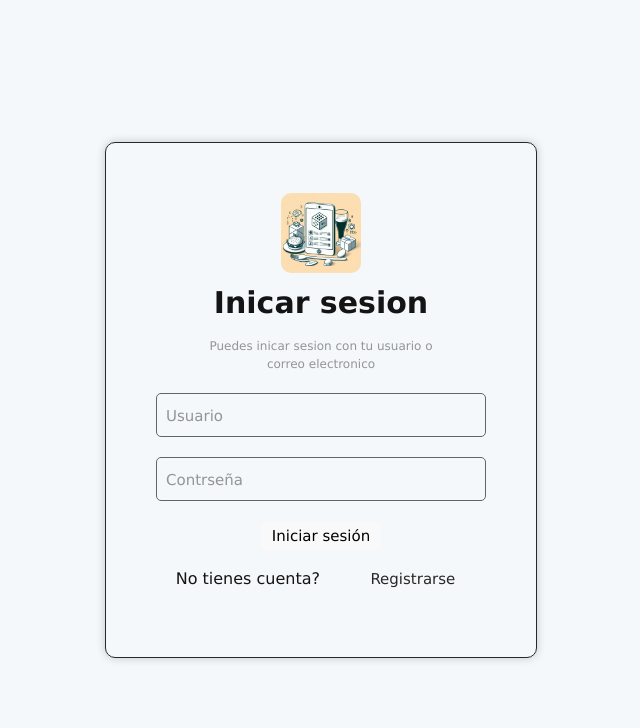
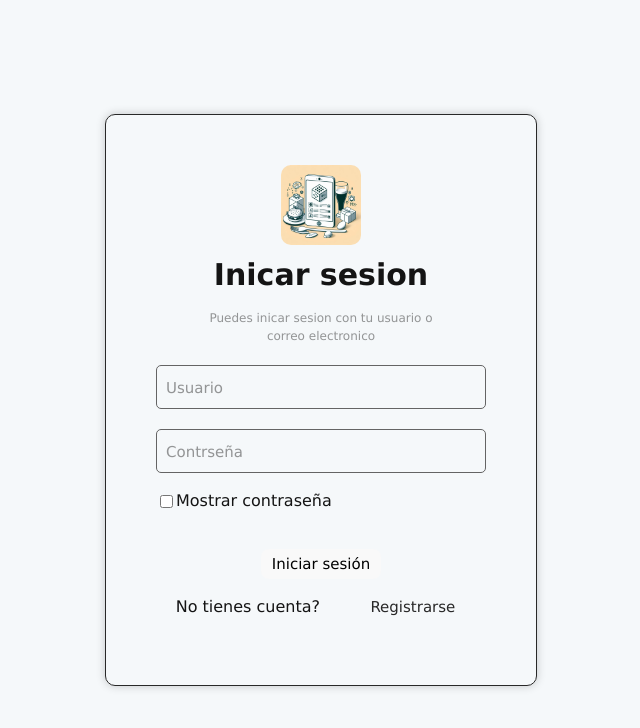
Before and after one commit to FrancitiX/App_with_Blockchain, a React (Vite) app: page / in a window 1280 px wide. Shown: the top 728 px of the page, without its empty margins (319-959 px from the left). Built offline with nearby package versions, Linux system fonts and the light colour scheme.

Commit message:
actualizacion inputs

```diff
--- a/src/components/Inputs.jsx
+++ b/src/components/Inputs.jsx
@@ -40,6 +40,11 @@ const InputPassword = ({ name, id, placeHolder }) => {
         onChange={(e) => setValue(e.target.value)}
       />
       <label htmlFor={id}>{placeHolder}</label>
+
+      <div className="Horizontal">
+        <input type="checkbox"></input>
+        <p>Mostrar contraseña</p>
+      </div>
     </div>
   );
 };
--- a/src/styles/General.css
+++ b/src/styles/General.css
@@ -36,3 +36,8 @@ body {
     justify-content: center;
     align-items: center;
 }
+
+.Horizontal {
+    display: flex;
+    align-items: center;
+}
```
